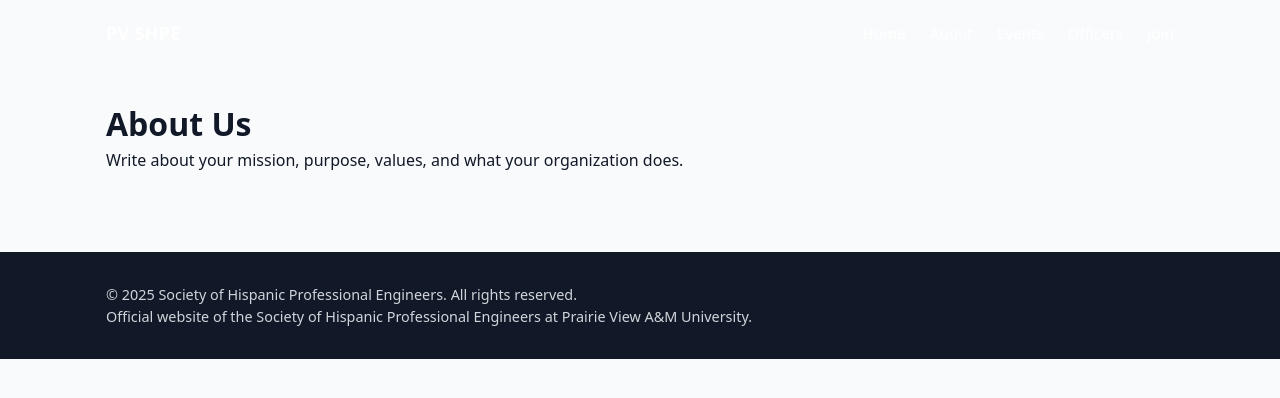
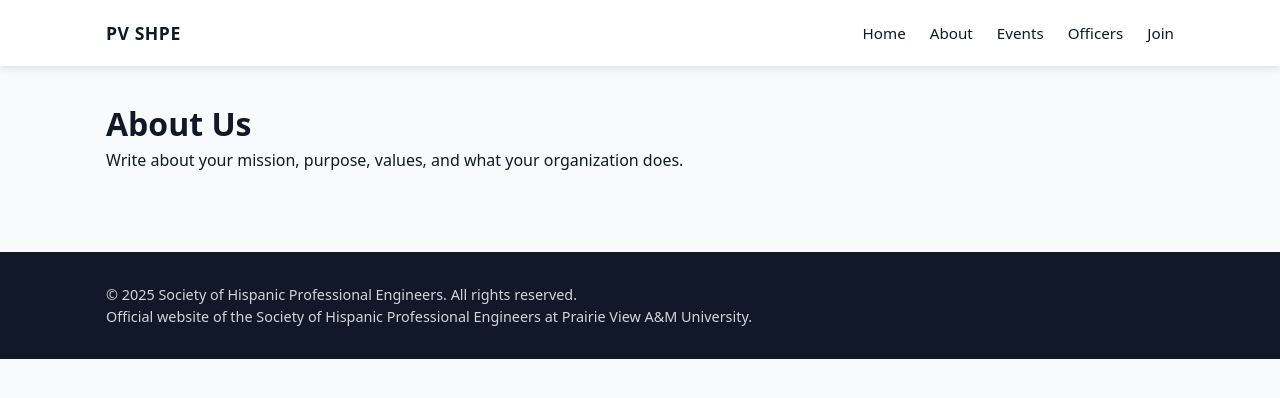
Before and after one commit to NestorYandel/pvamu-shpe-website, a Jekyll site: the page built from about.md, in a window 1280 px wide. Shown: the top 398 px of the page. Built offline with Jekyll 4.4.1, drawn with Linux system fonts in a browser that asks for light colours.

Commit message:
Update custom.css

```diff
--- a/assets/css/custom.css
+++ b/assets/css/custom.css
@@ -35,6 +35,13 @@
     padding 0.3s ease;
 }
 
+/* Non-home pages start with a solid header */
+body:not(.home-page) .site-header {
+  background: #ffffff;
+  box-shadow: 0 2px 8px rgba(15, 23, 42, 0.12);
+}
+
+/* When scrolled on ANY page, header becomes solid */
 .site-header.scrolled {
   background: #ffffff;
   box-shadow: 0 2px 8px rgba(15, 23, 42, 0.12);
@@ -47,16 +54,12 @@
   justify-content: space-between;
 }
 
-/* Left side logo / text */
+/* Default logo + nav colors (dark) */
 .logo a {
   font-weight: 700;
   font-size: 1.1rem;
   letter-spacing: 0.03em;
   text-decoration: none;
-  color: #ffffff;
-}
-
-.site-header.scrolled .logo a {
   color: #111827;
 }
 
@@ -71,15 +74,17 @@
   text-decoration: none;
   font-weight: 500;
   font-size: 0.95rem;
-  color: #ffffff;
-}
-
-.site-header.scrolled .nav-links a {
   color: #111827;
 }
 
 .nav-links a:hover {
   opacity: 0.85;
+}
+
+/* White nav text ONLY on homepage BEFORE scroll */
+.home-page .site-header:not(.scrolled) .logo a,
+.home-page .site-header:not(.scrolled) .nav-links a {
+  color: #ffffff;
 }
 
 /* ===== HERO SECTION (HOME) ===== */
@@ -96,7 +101,6 @@
   text-transform: uppercase;
   margin-bottom: 1.8rem;
 }
-
 
 .hero {
   position: relative;
@@ -192,7 +196,6 @@
   opacity: 0.8;
 }
 
-
 /* Main content area under hero */
 .page-content {
   padding-top: 100px; /* space for fixed header when there is no hero */
```
